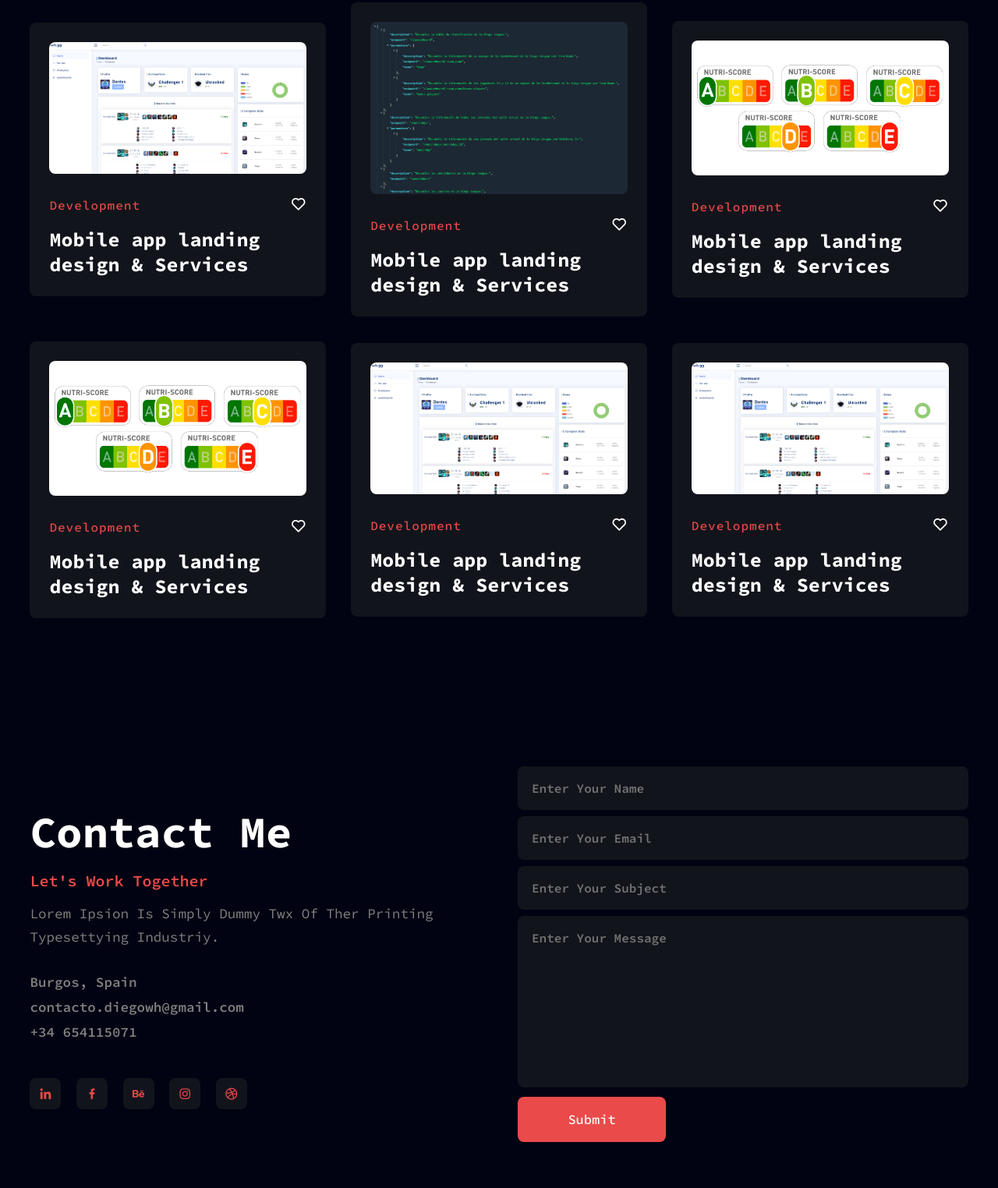
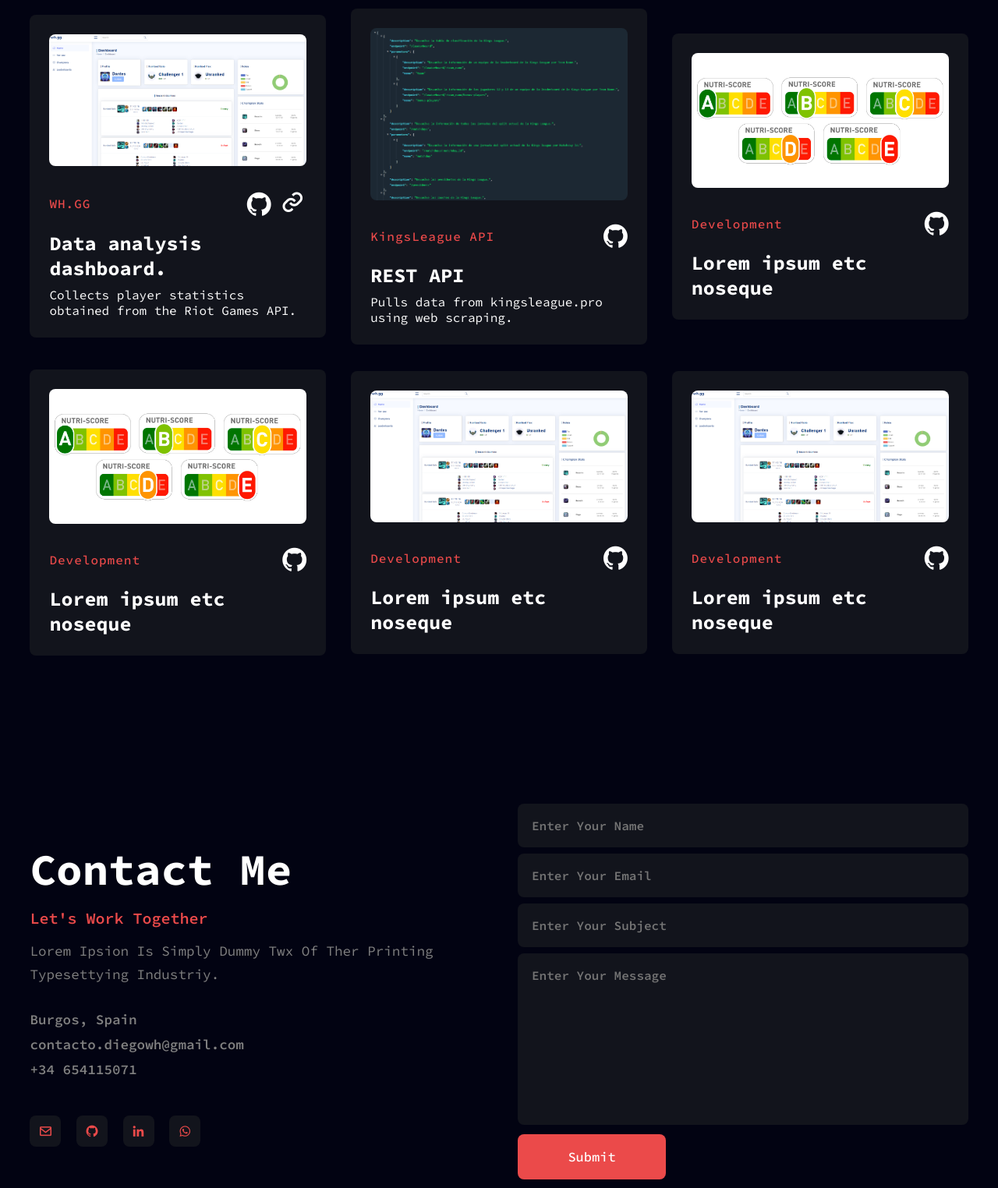
Before and after one commit to Diegowh/diegowh.github.io, a plain HTML site: page templates/index.html in a window 1280 px wide. Shown: the part 5191-6715 px from the top of the page at 78% size. Drawn offline with nearby package versions, Linux system fonts and the light colour scheme.

Commit message:
Modify HTML and some CSS

```diff
--- a/css/style.css
+++ b/css/style.css
@@ -280,8 +280,16 @@ header.sticky {
     letter-spacing: 1px;
 }
 
+.row p {
+    padding-top: 0.5rem;
+}
+
 .row-icon i {
-    font-size: 21px;
+    font-size: 36px;
+}
+
+.row-icon i:hover {
+    color: var(--main-color);
 }
 
 .row:hover {
--- a/templates/index.html
+++ b/templates/index.html
@@ -10,6 +10,7 @@
     <link rel="preconnect" href="https://fonts.googleapis.com">
     <link rel="preconnect" href="https://fonts.gstatic.com" crossorigin>
     <link href="https://fonts.googleapis.com/css2?family=Source+Code+Pro:ital,wght@0,200;0,300;0,400;0,500;0,600;0,700;0,800;0,900;1,200;1,300;1,400;1,500;1,600;1,700;1,900&display=swap" rel="stylesheet">
+    <link rel="stylesheet" href="https://cdnjs.cloudflare.com/ajax/libs/font-awesome/4.7.0/css/font-awesome.min.css">
 </head>
 <body>
     <!-- Header -->
@@ -83,21 +84,18 @@
 
         <div class="services-content">
             <div class="box">
-                <img src="../img/wh.ico">
-                <h3>Back-End</h3>
-                <p>Lorem Ipsum Is Simply Dummy Text Of The Printing Andtypestetting Industry.</p>
+                <h3>Back-End Development</h3>
+                <p>Expert in Python and Django. I have successfully designed and implemented secure, scalable APIs in various projects.</p>
             </div>
 
             <div class="box">
-                <img src="../img/wh.ico">
-                <h3>Website Design</h3>
-                <p>Lorem Ipsum Is Simply Dummy Text Of The Printing Andtypestetting Industry.</p>
+                <h3>Database Design & Management</h3>
+                <p>Skilled in PostgreSQL, I have created structured and secure database systems.</p>
             </div>
 
             <div class="box">
-                <img src="../img/wh.ico">
-                <h3>Database Design</h3>
-                <p>Lorem Ipsum Is Simply Dummy Text Of The Printing Andtypestetting Industry.</p>
+                <h3>iOS App Development</h3>
+                <p>I've been using Swift and SwiftUI for my personal projects to create user-friendly iOS applications.</p>
             </div>
         </div>
     </section>
@@ -113,26 +111,29 @@
                 <img src="../img/wh-gg.png" alt="">
                 <div class="main-row">
                     <div class="row-text">
-                        <h6>Development</h6>
+                        <h6>WH.GG</h6>
                     </div>
                     <div class="row-icon">
-                        <i class="bx bx-heart"></i>
+                        <i class="fa fa-github"></i>
+                        <i class='bx bx-link'></i>
                     </div>
                 </div>
-                <h3>Mobile app landing design & Services</h3>
+                <h3>Data analysis dashboard.</h3>
+                <p>Collects player statistics obtained from the Riot Games API.</p>
             </div>
 
             <div class="row">
                 <img src="../img/kingsleagueapi.png" alt="">
                 <div class="main-row">
                     <div class="row-text">
-                        <h6>Development</h6>
+                        <h6>KingsLeague API</h6>
                     </div>
                     <div class="row-icon">
-                        <i class="bx bx-heart"></i>
+                        <i class="fa fa-github"></i>
                     </div>
                 </div>
-                <h3>Mobile app landing design & Services</h3>
+                <h3>REST API</h3>
+                <p>Pulls data from kingsleague.pro using web scraping.</p>
             </div>
 
             <div class="row">
@@ -142,10 +143,10 @@
                         <h6>Development</h6>
                     </div>
                     <div class="row-icon">
-                        <i class="bx bx-heart"></i>
+                        <i class="fa fa-github"></i>
                     </div>
                 </div>
-                <h3>Mobile app landing design & Services</h3>
+                <h3>Lorem ipsum etc noseque</h3>
             </div>
 
             <div class="row">
@@ -155,10 +156,10 @@
                         <h6>Development</h6>
                     </div>
                     <div class="row-icon">
-                        <i class="bx bx-heart"></i>
+                        <i class="fa fa-github"></i>
                     </div>
                 </div>
-                <h3>Mobile app landing design & Services</h3>
+                <h3>Lorem ipsum etc noseque</h3>
             </div>
 
             <div class="row">
@@ -168,10 +169,10 @@
                         <h6>Development</h6>
                     </div>
                     <div class="row-icon">
-                        <i class="bx bx-heart"></i>
+                        <i class="fa fa-github"></i>
                     </div>
                 </div>
-                <h3>Mobile app landing design & Services</h3>
+                <h3>Lorem ipsum etc noseque</h3>
             </div>
 
             <div class="row">
@@ -181,10 +182,10 @@
                         <h6>Development</h6>
                     </div>
                     <div class="row-icon">
-                        <i class="bx bx-heart"></i>
+                        <i class="fa fa-github"></i>
                     </div>
                 </div>
-                <h3>Mobile app landing design & Services</h3>
+                <h3>Lorem ipsum etc noseque</h3>
             </div>
         </div>
     </section>
@@ -201,11 +202,10 @@
                 <li><a href="#">+34 654115071</a></li>
             </div>
             <div class="contact-icons">
-                <a href="#"><i class="bx bxl-linkedin"></i></a>
-                <a href="#"><i class="bx bxl-facebook"></i></a>
-                <a href="#"><i class="bx bxl-behance"></i></a>
-                <a href="#"><i class="bx bxl-instagram"></i></a>
-                <a href="#"><i class="bx bxl-dribbble"></i></a>
+                <a href="mailto:contacto.diegowh@gmail.com"><i class='bx bx-envelope'></i></a>
+                <a href="https://github.com/diegowh"><i class="bx bxl-github"></i></a>
+                <a href="https://www.linkedin.com/in/diegowh/"><i class="bx bxl-linkedin"></i></a>
+                <a href="https://wa.me/34654115071"><i class="bx bxl-whatsapp"></i></a>
             </div>
         </div>
 
```
Also changed, not shown: img/WhatsApp Image 2023-07-08 at 02.23.07.jpg (added), img/WhatsApp Image 2023-07-08 at 02.23.072.jpg (added), img/WhatsApp Image 2023-07-08 at 02.23.073.jpg (added).
